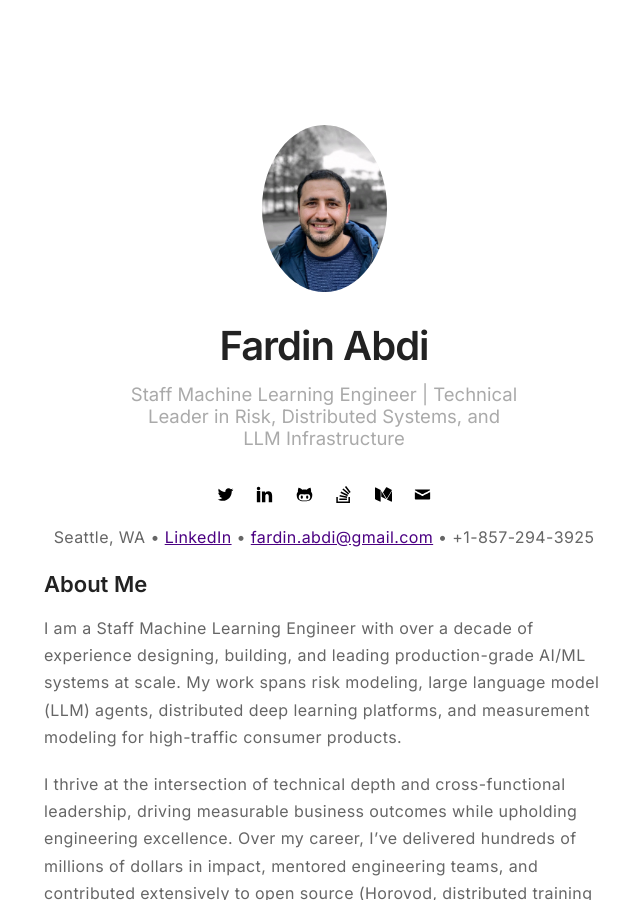
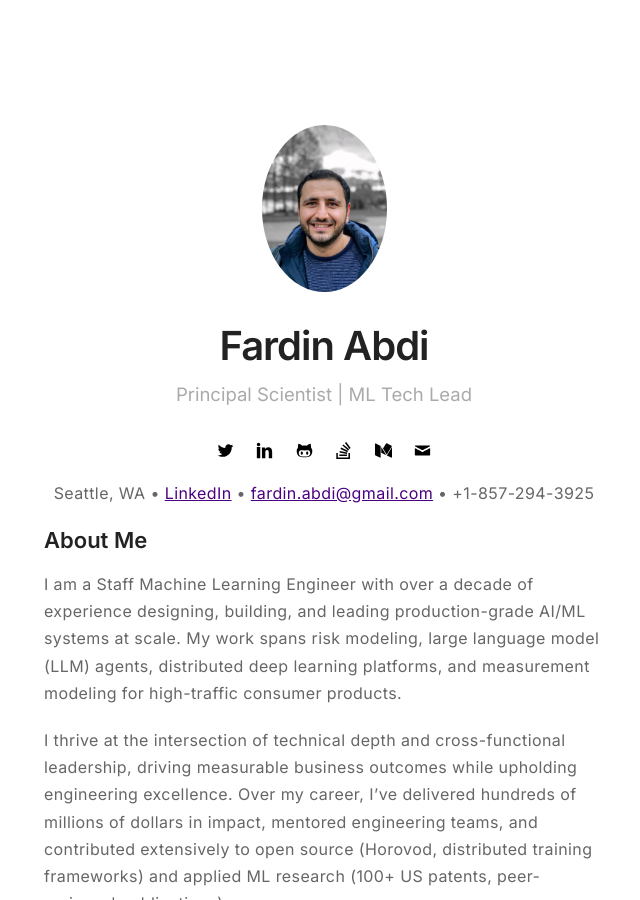
Before and after one commit to abditag2/abditag2.github.io, a Jekyll site: the page built from index.md, in a window 1280 px wide and 900 px high. Shown: the whole window, without its empty margins (316-956 px from the left). Built offline with Jekyll 4.4.1, drawn with Linux system fonts in a browser that asks for light colours.

Commit message:
Update _config.yml

```diff
--- a/_config.yml
+++ b/_config.yml
@@ -1,6 +1,6 @@
 # main text of home
 name: Fardin Abdi
-bio: Staff Machine Learning Engineer | Technical Leader in Risk, Distributed Systems, and LLM Infrastructure
+bio: Principal Scientist | ML Tech Lead
 
 # twitter summary info
 # description: A blog about technology and stuff related
```
